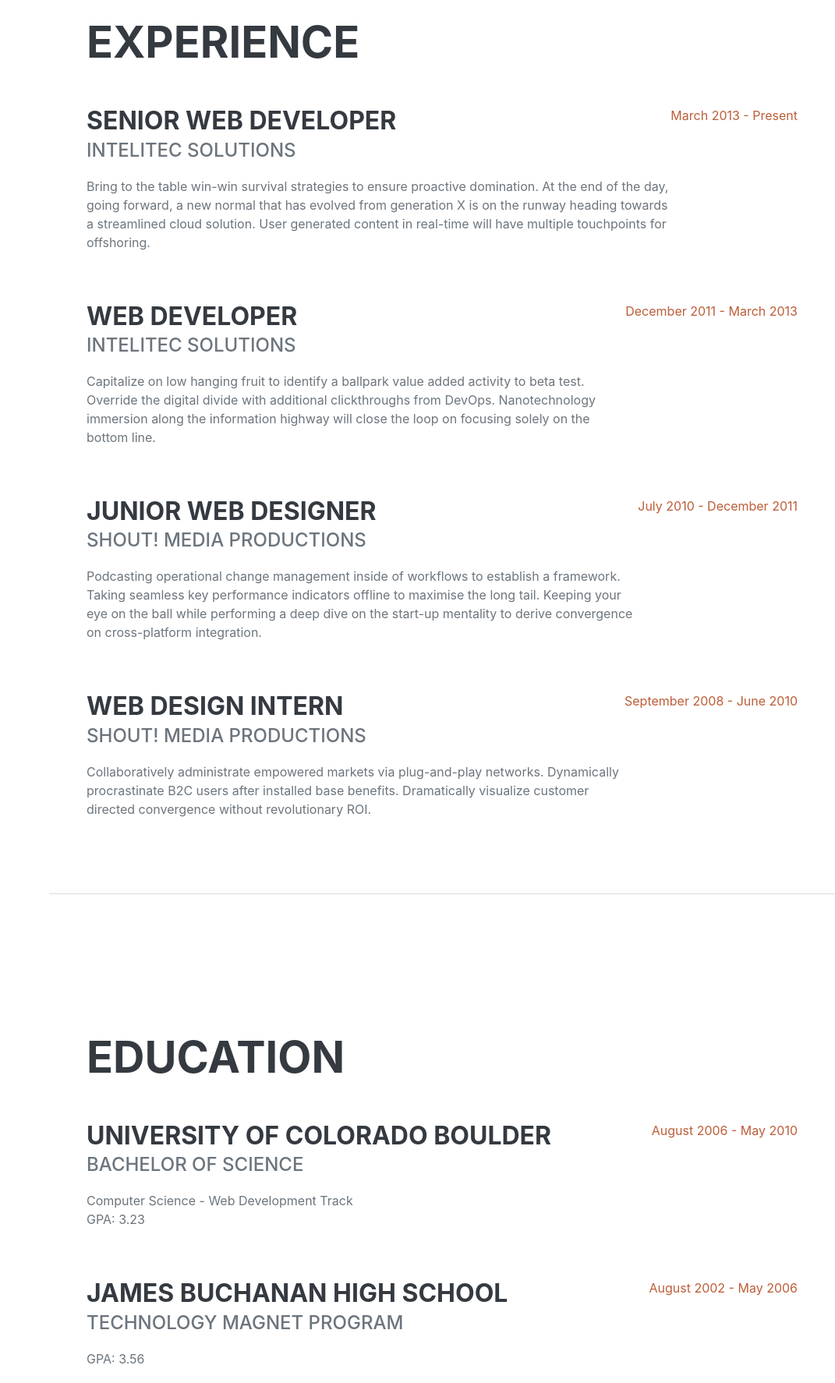
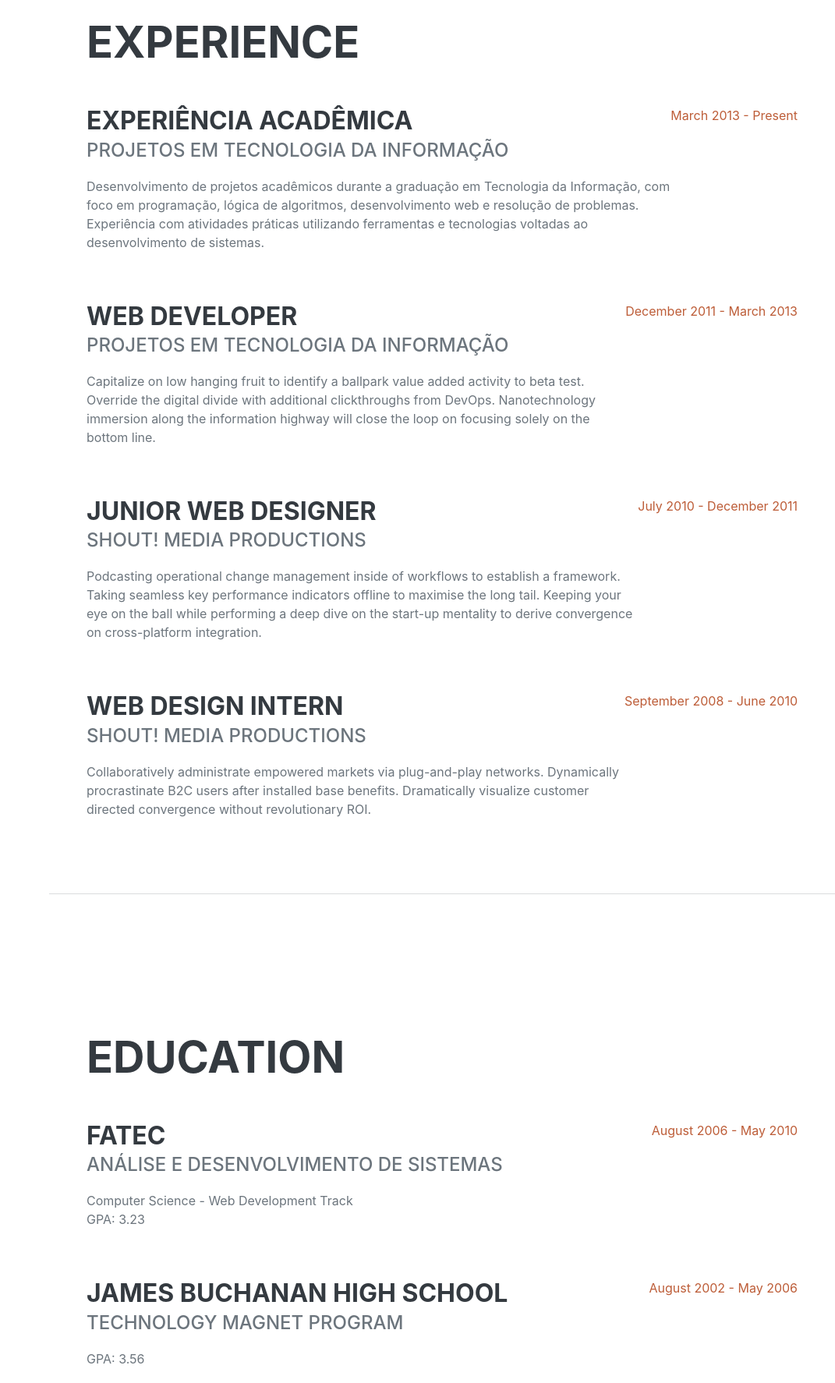
Before and after one commit to Fatec-Extensao/Giulia-cv, a plain HTML site: page index.html in a window 1280 px wide. Shown: the part 860-2634 px from the top of the page at 78% size, without its empty margins (209-1280 px from the left). Drawn offline with nearby package versions, Linux system fonts and the light colour scheme; a web font is replaced by a local one.

Commit message:
atualiza iformacoes de educacao e experiencia

```diff
--- a/index.html
+++ b/index.html
@@ -63,16 +63,16 @@
                     <h2 class="mb-5">Experience</h2>
                     <div class="d-flex flex-column flex-md-row justify-content-between mb-5">
                         <div class="flex-grow-1">
-                            <h3 class="mb-0">Senior Web Developer</h3>
-                            <div class="subheading mb-3">Intelitec Solutions</div>
-                            <p>Bring to the table win-win survival strategies to ensure proactive domination. At the end of the day, going forward, a new normal that has evolved from generation X is on the runway heading towards a streamlined cloud solution. User generated content in real-time will have multiple touchpoints for offshoring.</p>
+                            <h3 class="mb-0">Experiência acadêmica</h3>
+                            <div class="subheading mb-3">Projetos em Tecnologia da Informação</div>
+                            <p>Desenvolvimento de projetos acadêmicos durante a graduação em Tecnologia da Informação, com foco em programação, lógica de algoritmos, desenvolvimento web e resolução de problemas. Experiência com atividades práticas utilizando ferramentas e tecnologias voltadas ao desenvolvimento de sistemas.</p>
                         </div>
                         <div class="flex-shrink-0"><span class="text-primary">March 2013 - Present</span></div>
                     </div>
                     <div class="d-flex flex-column flex-md-row justify-content-between mb-5">
                         <div class="flex-grow-1">
                             <h3 class="mb-0">Web Developer</h3>
-                            <div class="subheading mb-3">Intelitec Solutions</div>
+                            <div class="subheading mb-3">Projetos em Tecnologia da Informação</div>
                             <p>Capitalize on low hanging fruit to identify a ballpark value added activity to beta test. Override the digital divide with additional clickthroughs from DevOps. Nanotechnology immersion along the information highway will close the loop on focusing solely on the bottom line.</p>
                         </div>
                         <div class="flex-shrink-0"><span class="text-primary">December 2011 - March 2013</span></div>
@@ -102,8 +102,8 @@
                     <h2 class="mb-5">Education</h2>
                     <div class="d-flex flex-column flex-md-row justify-content-between mb-5">
                         <div class="flex-grow-1">
-                            <h3 class="mb-0">University of Colorado Boulder</h3>
-                            <div class="subheading mb-3">Bachelor of Science</div>
+                            <h3 class="mb-0">FATEC</h3>
+                            <div class="subheading mb-3">Análise e Desenvolvimento de Sistemas</div>
                             <div>Computer Science - Web Development Track</div>
                             <p>GPA: 3.23</p>
                         </div>
@@ -187,19 +187,19 @@
                             <span class="fa-li"><i class="fas fa-trophy text-warning"></i></span>
                             1
                             <sup>st</sup>
-                            Place - University of Colorado Boulder - Emerging Tech Competition 2009
+                            Place - FATEC- Emerging Tech Competition 2009
                         </li>
                         <li>
                             <span class="fa-li"><i class="fas fa-trophy text-warning"></i></span>
                             1
                             <sup>st</sup>
-                            Place - University of Colorado Boulder - Adobe Creative Jam 2008 (UI Design Category)
+                            Place - FATEC - Adobe Creative Jam 2008 (UI Design Category)
                         </li>
                         <li>
                             <span class="fa-li"><i class="fas fa-trophy text-warning"></i></span>
                             2
                             <sup>nd</sup>
-                            Place - University of Colorado Boulder - Emerging Tech Competition 2008
+                            Place - FATEC - Emerging Tech Competition 2008
                         </li>
                         <li>
                             <span class="fa-li"><i class="fas fa-trophy text-warning"></i></span>
```
